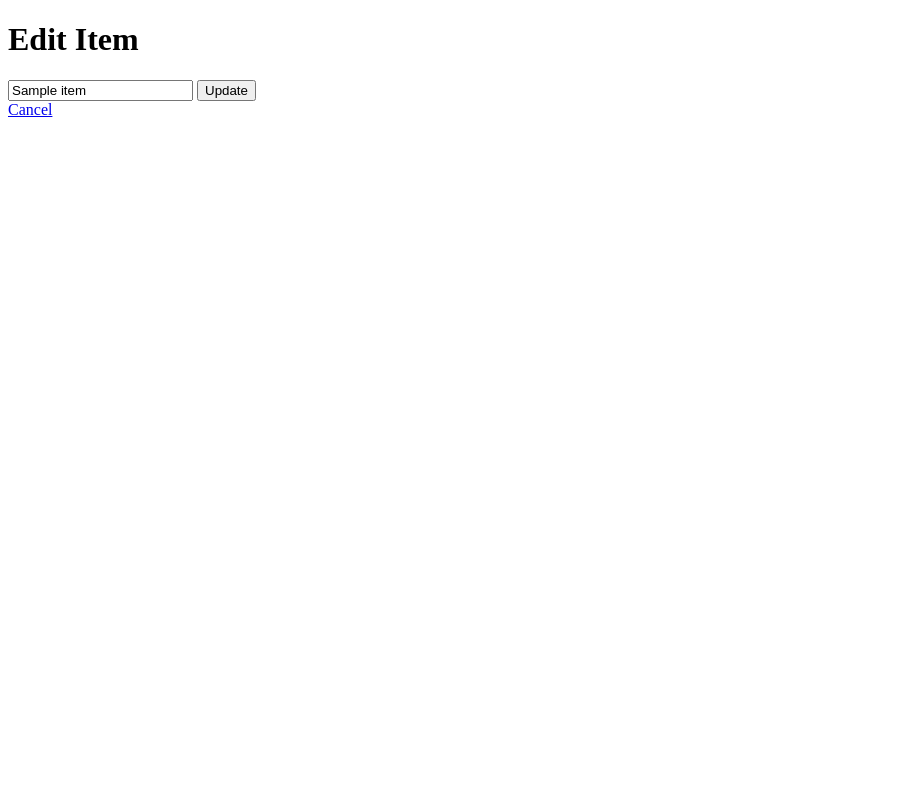
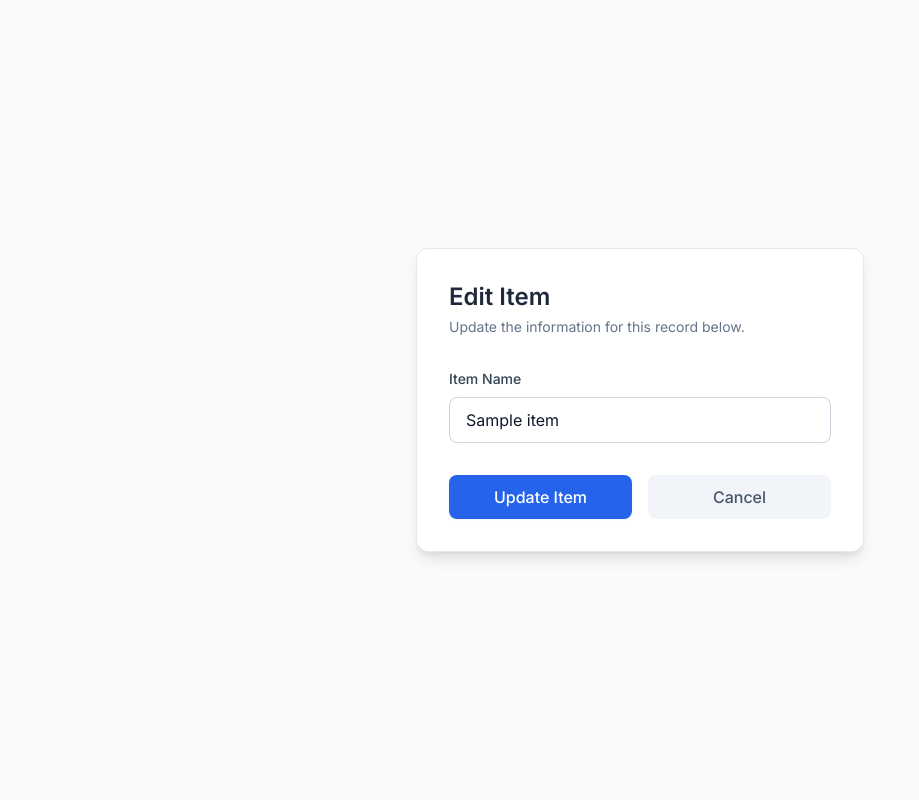
Before and after one commit to Ratchmartins/COP-450, a Flask app: page /edit/1 in a window 1280 px wide. Shown: the whole page, without its empty margins (0-919 px from the left). Run offline with Flask 3, Linux system fonts and the light colour scheme; tables that the repository leaves empty hold one stand-in row (values such as "Sample post"); some libraries are stand-ins or nearby versions.

Commit message:
Styling edit.html and scaling up the application from 3 to 20 replicas

```diff
--- a/app/templates/edit.html
+++ b/app/templates/edit.html
@@ -1,11 +1,56 @@
 <!DOCTYPE html>
-<html>
-<body>
-    <h1>Edit Item</h1>
-    <form method="POST">
-        <input type="text" name="name" value="{{ item.name }}" required>
-        <button type="submit">Update</button>
-    </form>
-    <a href="{{ url_for('index') }}">Cancel</a>
+<html lang="en">
+<head>
+    <meta charset="UTF-8">
+    <meta name="viewport" content="width=device-width, initial-scale=1.0">
+    <title>Edit Item</title>
+    <script src="https://cdn.tailwindcss.com"></script>
+    <link href="https://fonts.googleapis.com/css2?family=Inter:wght@400;500;600&display=swap" rel="stylesheet">
+    <style>
+        body { font-family: 'Inter', sans-serif; }
+    </style>
+</head>
+<body class="bg-slate-50 flex items-center justify-center min-h-screen">
+
+    <div class="w-full max-w-md bg-white rounded-xl shadow-lg border border-slate-200 p-8">
+        <!-- Header -->
+        <div class="mb-8">
+            <h1 class="text-2xl font-semibold text-slate-800">Edit Item</h1>
+            <p class="text-sm text-slate-500 mt-1">Update the information for this record below.</p>
+        </div>
+
+        <!-- Form -->
+        <form method="POST" class="space-y-6">
+            <div>
+                <label for="name" class="block text-sm font-medium text-slate-700 mb-2">Item Name</label>
+                <input
+                    type="text"
+                    id="name"
+                    name="name"
+                    value="{{ item.name }}"
+                    required
+                    placeholder="Enter item name"
+                    class="w-full px-4 py-2.5 rounded-lg border border-slate-300 focus:ring-2 focus:ring-blue-500 focus:border-blue-500 outline-none transition-all duration-200 text-slate-900"
+                >
+            </div>
+
+            <div class="flex items-center gap-4 pt-2">
+                <button
+                    type="submit"
+                    class="flex-1 bg-blue-600 hover:bg-blue-700 text-white font-medium py-2.5 px-4 rounded-lg transition-colors duration-200 shadow-sm"
+                >
+                    Update Item
+                </button>
+
+                <a
+                    href="{{ url_for('index') }}"
+                    class="flex-1 text-center bg-slate-100 hover:bg-slate-200 text-slate-600 font-medium py-2.5 px-4 rounded-lg transition-colors duration-200"
+                >
+                    Cancel
+                </a>
+            </div>
+        </form>
+    </div>
+
 </body>
 </html>
--- a/k8s/deployment.yaml
+++ b/k8s/deployment.yaml
@@ -6,7 +6,7 @@ metadata:
     app: secure-app
 spec:
   # Reduced to 2 to prevent overloading your Kali node
-  replicas: 3
+  replicas: 20
   selector:
     matchLabels:
       app: secure-app
```
